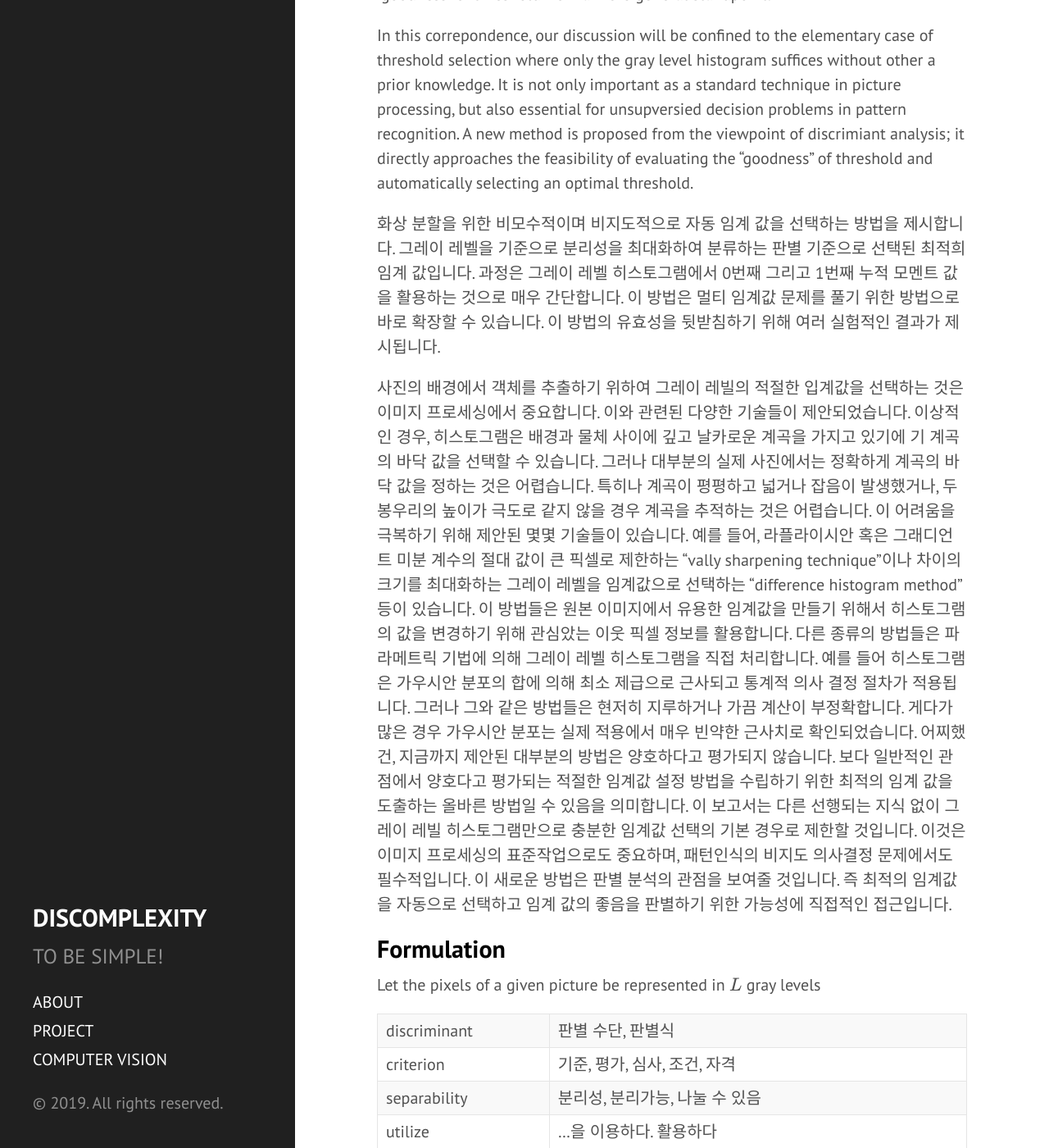
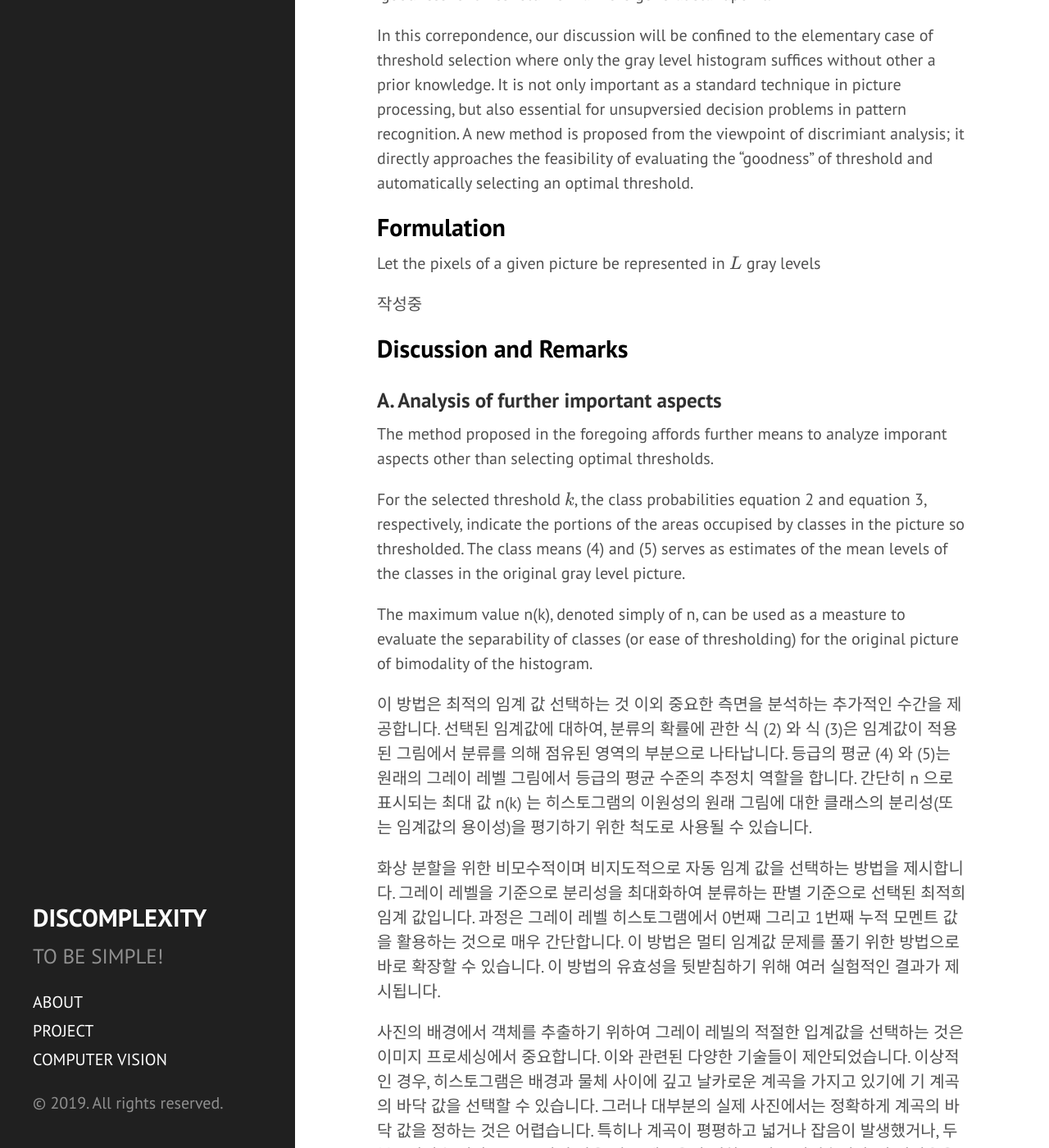
Before and after one commit to iticworld/iticworld.github.io, a Jekyll site: the page built from computer/vision/paper/a-threshold-selection-method-from-gray-level-histograms.md, in a window 1280 px wide and 1400 px high, scrolled down 1347 px. Shown: the whole window at 82% size. Built offline with Jekyll 4.4.1, drawn with Linux system fonts in a browser that asks for light colours; some of the changed text lies outside the part shown.

Commit message:
Update otsu.

```diff
--- a/computer/vision/paper/a-threshold-selection-method-from-gray-level-histograms.md
+++ b/computer/vision/paper/a-threshold-selection-method-from-gray-level-histograms.md
@@ -9,6 +9,7 @@ _NOBUYUKI OTSU_
 [Abstract](#abstract)
 [Introduction](#introduction)
 [Formulation](#formulation)
+[Discussion and Remarks](#discussion)
 
 ## <a name="abstract" style="color: #000000;">Abstract</a>
 
@@ -21,6 +22,28 @@ It is important in picture processing to select an adequate threshold of gray le
 In any event, no "goodness" of threshold has been evaluated in most of the methods so far proposed. This would imply that it could be the right way of deriving an optimal thresholding method to establish an apprpriate criterion for evaluating the "goodness" of threshold from a more general standpoint.
 
 In this correpondence, our discussion will be confined to the elementary case of threshold selection where only the gray level histogram suffices without other a prior knowledge. It is not only important as a standard technique in picture processing, but also essential for unsupversied decision problems in pattern recognition. A new method is proposed from the viewpoint of discrimiant analysis; it directly approaches the feasibility of evaluating the "goodness" of threshold and automatically selecting an optimal threshold.
+
+## <a name="formulation" style="color: #000000;">Formulation</a>
+
+Let the pixels of a given picture be represented in <math><mi>L</mi></math> gray levels
+
+작성중
+
+## <a name="discussion" style="color: #000000;">Discussion and Remarks</a>
+
+### A. Analysis of further important aspects
+
+The method proposed in the foregoing affords further means to analyze imporant aspects other than selecting optimal thresholds.
+
+For the selected threshold <math><mi>k</mi></math>, the class probabilities equation 2 and equation 3, respectively, indicate the portions of the areas occupised by classes in the picture so thresholded. The class means (4) and (5) serves as estimates of the mean levels of the classes in the original gray level picture.
+
+The maximum value n(k), denoted simply of n, can be used as a measture to evaluate the separability of classes (or ease of thresholding) for the original picture of bimodality of the histogram.
+
+이 방법은 최적의 임계 값 선택하는 것 이외 중요한 측면을 분석하는 추가적인 수간을 제공합니다.
+선택된 임계값에 대하여, 분류의 확률에 관한 식 (2) 와 식 (3)은 임계값이 적용된 그림에서 분류를 의해 점유된 영역의 부분으로 나타납니다. 등급의 평균 (4) 와 (5)는 원래의 그레이 레벨 그림에서 등급의 평균 수준의 추정치 역할을 합니다. 간단히 n 으로 표시되는 최대 값 n(k) 는 히스토그램의 이원성의 원래 그림에 대한 클래스의 분리성(또는 임계값의 용이성)을 평기하기 위한 척도로 사용될 수 있습니다.
+
+
+
 
 화상 분할을 위한 비모수적이며 비지도적으로 자동 임계 값을 선택하는 방법을 제시합니다.
 그레이 레벨을 기준으로 분리성을 최대화하여 분류하는 판별 기준으로 선택된 최적희 임계 값입니다.
@@ -44,9 +67,15 @@ In this correpondence, our discussion will be confined to the elementary case of
 이 보고서는 다른 선행되는 지식 없이 그레이 레빌 히스토그램만으로 충분한 임계값 선택의 기본 경우로 제한할 것입니다. 이것은 이미지 프로세싱의 표준작업으로도 중요하며, 패턴인식의 비지도 의사결정 문제에서도 필수적입니다.
 이 새로운 방법은 판별 분석의 관점을 보여줄 것입니다. 즉 최적의 임계값을 자동으로 선택하고 임계 값의 좋음을 판별하기 위한 가능성에 직접적인 접근입니다.
 
-## <a name="formulation" style="color: #000000;">Formulation</a>
+----
 
-Let the pixels of a given picture be represented in <math><mi>L</mi></math> gray levels
+작성 필요
+
+----
+
+앞에서 제안된 이 방법은 최적의 임계 값 선택을 위한 것보다 더 중요한 측면을 분석할 수 있는 수단을 제공합니다.
+
+----
 
 | discriminant    | 판별 수단, 판별식 |
 | criterion       | 기준, 평가, 심사, 조건, 자격 |
@@ -68,3 +97,5 @@ Let the pixels of a given picture be represented in <math><mi>L</mi></math> gray
 | confined        | 국한, 제한된, 갇힌, 수감, 묶인 |
 | suffice         | 충분하다, 만족시키다. 족하다. |
 | elementary      | 기본적인, 기초적인, 초보의 |
+| foregoing       | 앞서 말한, 앞서 말한 것, 앞의 |
+| afford          | 여우가 있다. 할 수 있다 |
```
